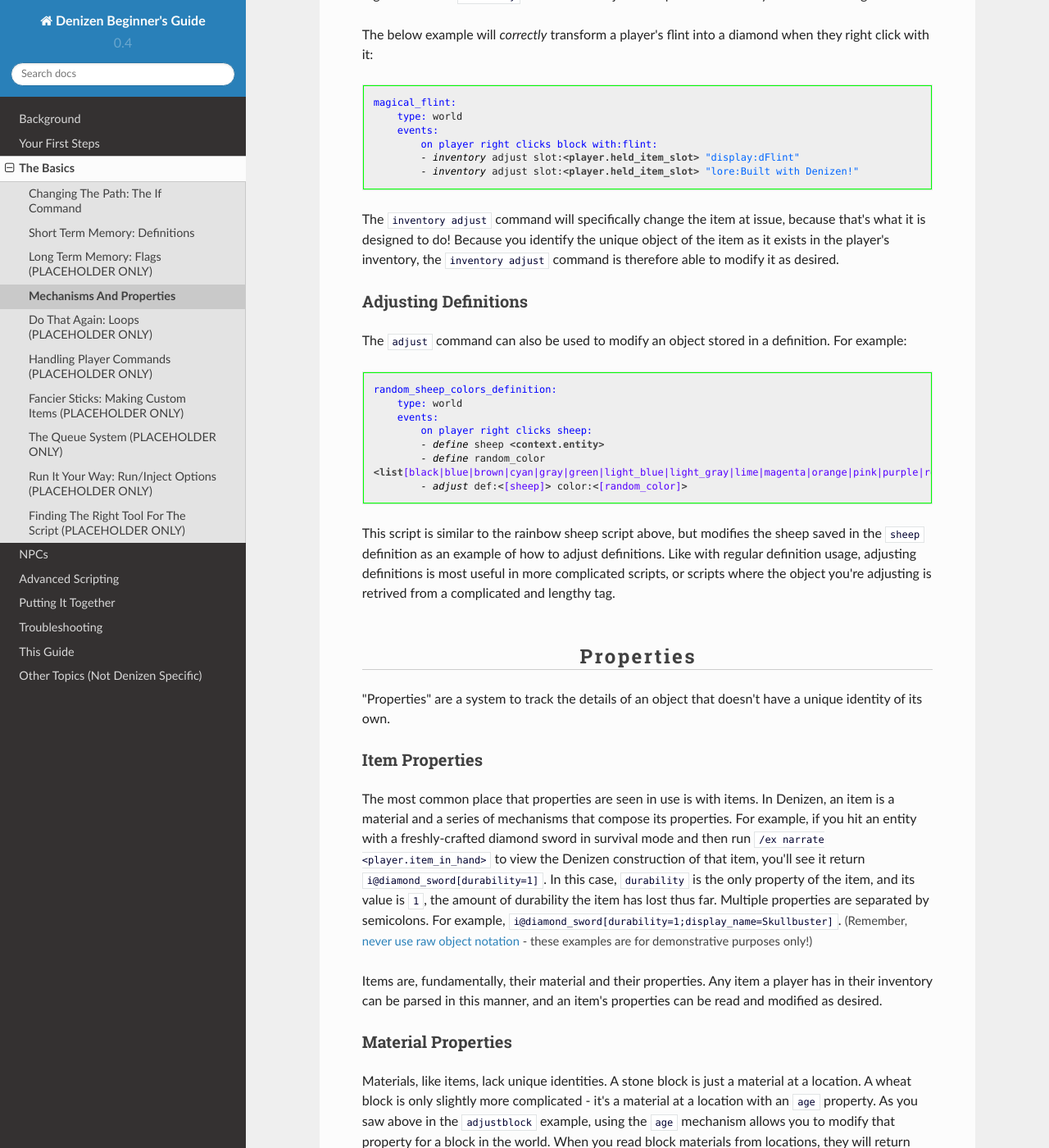
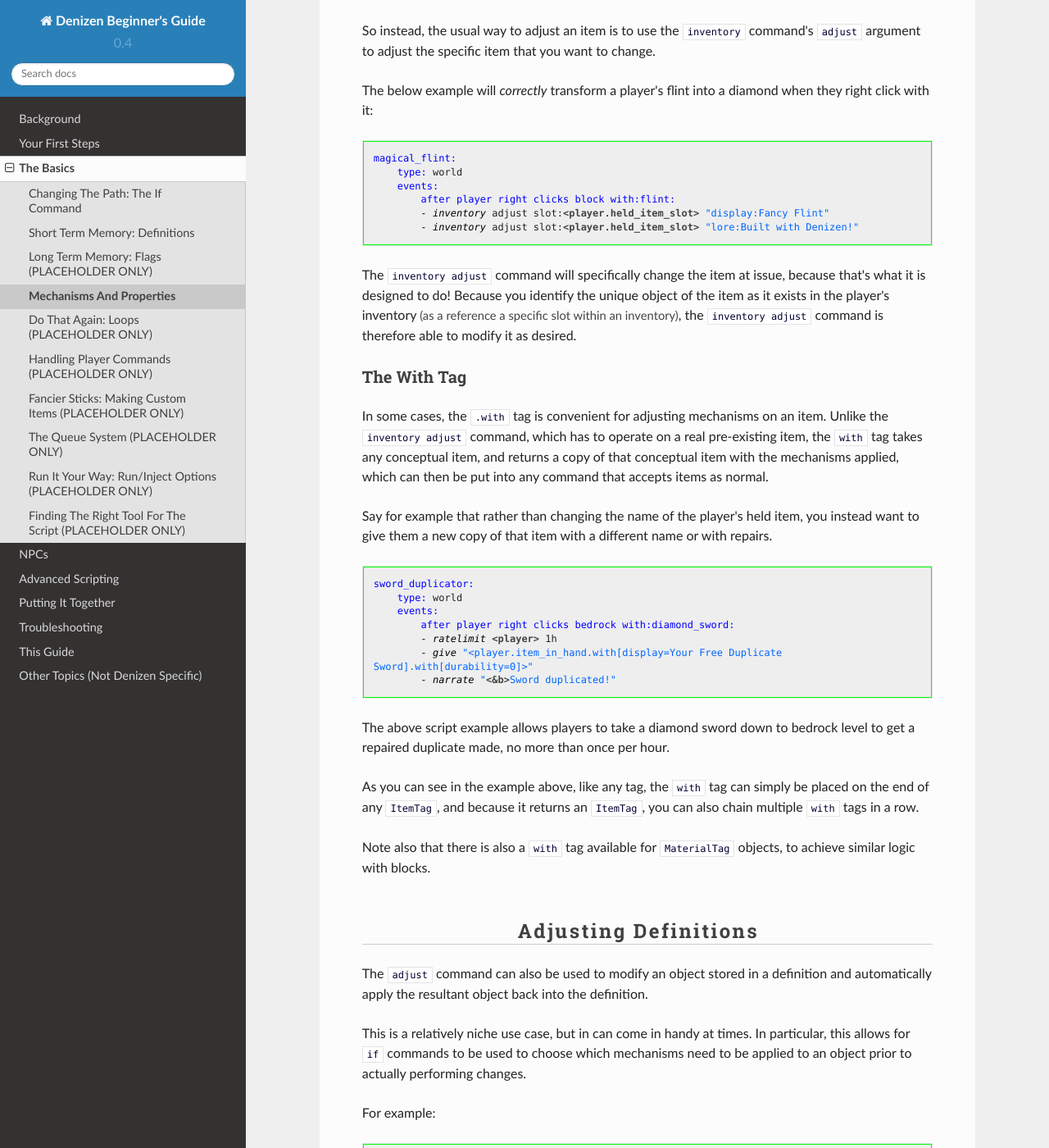
Before and after one commit to DenizenScript/Denizen-Beginners-Guide, a Sphinx documentation site: the page built from source/guides/basics/mechanisms.md, in a window 1280 px wide and 1400 px high, scrolled down 2516 px. Shown: the whole window at 82% size. Built offline with Sphinx 7.4.7 and the Read the Docs theme 2.0.0, drawn with Linux system fonts in a browser that asks for light colours; some of the changed text lies outside the part shown.

Commit message:
mechanisms cleanup part 1

````diff
--- a/source/guides/basics/mechanisms.md
+++ b/source/guides/basics/mechanisms.md
@@ -8,21 +8,20 @@ Mechanisms And Properties
 
 ### What's a Mechanism?
 
-If you've made it this far, you've learned about [definitions](/guides/basics/definitions) and [flags](/guides/basics/flags), the two most common ways to read and write stored data for use in your scripts. **Mechanisms** are a way to set a value on an object. They're kind of like mini-commands that work within the properties system. Here are a few examples of their use in script containers:
+**Mechanisms** are a way to directly change a single value on an object. They're kind of like mini-commands, designed to work as part of the property system.
+
+Here are a few examples of simple mechanisms, used in script containers:
 
 ```dscript_green
-monkey_wrench:
+ultra_sword:
     type: item
-    display name: Monkey Wrench
-    material: iron_hoe
-    lore:
-    - A monkey wrench.
-    - Not actually usable on monkeys.
+    display name: Ultra Sword
+    material: diamond_sword
     mechanisms:
         unbreakable: true
 ```
 
-This item script, using the `mechanisms` key and the `unbreakable` mechanism with a value of `true`, makes the item unbreakable.
+This script, using the `mechanisms` key of `item` script containers, has the mechanism named `unbreakable` set to the value `true`, which makes the item never take durability damage.
 
 ```dscript_green
 undead_golden_swordsman:
@@ -33,7 +32,7 @@ undead_golden_swordsman:
     health_data: 80/80
 ```
 
-This entity script creates a zombie and uses the `item_in_hand` and `item_in_offhand` mechanisms to put golden swords in both hands. It also spawns with 80 health, and has 80 health at maximum, using the `health_data` mechanism.
+This `entity` script creates a zombie and uses the `item_in_hand` and `item_in_offhand` mechanisms to put golden swords in both hands. It also spawns with 80 health, and has 80 health at maximum, using the `health_data` mechanism.
 
 ### The Adjust Command
 
@@ -45,45 +44,47 @@ For example, if we want to write a script that changes the color of a sheep when
 random_sheep_colors:
     type: world
     events:
-        on player right clicks sheep:
-        - define random_color <list[black|blue|brown|cyan|gray|green|light_blue|light_gray|lime|magenta|orange|pink|purple|red|white|yellow].random>
-        - adjust <context.entity> color:<[random_color]>
+        after player right clicks sheep with:stick:
+        - adjust <context.entity> color:<context.entity.allowed_colors.random>
 ```
 
-This script will pick a random color from the list and change the color of the sheep to the randomized color.
+Using this script, when a player right-clicks any sheep mob with a stick in hand, the sheep mob will change to a random color.
 
-#### The AdjustBlock command
+The `adjust` command can be used to adjust mechanisms on most object types <span class="parens">(players, entities, the server, ...)</span> but some situations call for different ways of applying mechanisms.
+
+### The AdjustBlock command
 
 The `adjustblock` command is a variant of the normal `adjust` command. It's built specifically to adjust `material` mechanisms on blocks <span class="parens">([a list of which can be found here](https://one.denizenscript.com/denizen/mecs/materialtag))</span>.
 
-While the applicability of `adjustblock` is more niche, it can still be quite useful. For a quick usage example, you can use this script to force the plant block you are looking at to immediately change to its maximum age <span class="parens">(i.e. to cause newly-planted wheat to fully grow)</span>:
+While the applicability of `adjustblock` is more niche, it can still be quite useful. For a quick usage example, you can use this script to force a plant block to immediately change to its maximum age <span class="parens">(eg. to cause newly-planted wheat to fully grow)</span>:
 
 ```dscript_green
-grow_plant:
-    type: task
-    script:
-    - if <player.cursor_on.material.is_ageable>:
-        - adjustblock <player.cursor_on> age:<player.cursor_on.material.maximum_age>
+plant_grower:
+    type: world
+    events:
+        after player right clicks block with:stick:
+        - if <player.cursor_on.material.is_ageable>:
+            - adjustblock <player.cursor_on> age:<player.cursor_on.material.maximum_age>
 ```
 
-As before, you can use this script by typing `/ex run grow_plant` in-game.
-
-#### How To Adjust Items
+### How To Adjust Items
 
 You can also adjust the properties of items in inventories. Doing so uses the `inventory` command with the `adjust` argument.
 
-You might think that the correct way to modify an item held by a player is by adjusting the item itself:
+You might assume that the way to modify an item held by a player is by adjusting the item itself:
 
 ```dscript_red
 magical_flint_bad:
     type: world
     events:
-        on player right clicks block with:flint:
-        - adjust <player.item_in_hand> "display:dFlint"
+        after player right clicks block with:flint:
+        - adjust <player.item_in_hand> "display:Fancy Flint"
         - adjust <player.item_in_Hand> "lore:Built with Denizen!"
 ```
 
-However, this will only adjust the *generic concept* of the item in the player's hand. The tag `<player.item_in_hand>` will just return flint - any flint, not the specific instance of the flint being used by the player that exists in their inventory. If you're not adjusting a specific item that exists in the world somehow, nothing is going to change in the world! Instead, you need to use the `adjust` argument of the `inventory` command to adjust the specific item that you want to change.
+However, the tag `<player.item_in_hand>` will just return "flint", with no indication of *which* flint item. In effect, the above script is attempting to modify the abstract concept of flint items, rather than the specific flint in the player's hand. If you're not adjusting a specific item that exists in the world somehow, nothing is going to change in the world!
+
+So instead, the usual way to adjust an item is to use the `inventory` command's `adjust` argument to adjust the specific item that you want to change.
 
 The below example will *correctly* transform a player's flint into a diamond when they right click with it:
 
@@ -91,38 +92,75 @@ The below example will *correctly* transform a player's flint into a diamond whe
 magical_flint:
     type: world
     events:
-        on player right clicks block with:flint:
-        - inventory adjust slot:<player.held_item_slot> "display:dFlint"
+        after player right clicks block with:flint:
+        - inventory adjust slot:<player.held_item_slot> "display:Fancy Flint"
         - inventory adjust slot:<player.held_item_slot> "lore:Built with Denizen!"
 ```
 
-The `inventory adjust` command will specifically change the item at issue, because that's what it is designed to do! Because you identify the unique object of the item as it exists in the player's inventory, the `inventory adjust` command is therefore able to modify it as desired.
+The `inventory adjust` command will specifically change the item at issue, because that's what it is designed to do! Because you identify the unique object of the item as it exists in the player's inventory <span class="parens">(as a reference a specific slot within an inventory)</span>, the `inventory adjust` command is therefore able to modify it as desired.
 
-#### Adjusting Definitions
+#### The With Tag
 
-The `adjust` command can also be used to modify an object stored in a definition. For example:
+In some cases, the `.with` tag is convenient for adjusting mechanisms on an item. Unlike the `inventory adjust` command, which has to operate on a real pre-existing item, the `with` tag takes any conceptual item, and returns a copy of that conceptual item with the mechanisms applied, which can then be put into any command that accepts items as normal.
+
+Say for example that rather than changing the name of the player's held item, you instead want to give them a new copy of that item with a different name or with repairs.
 
 ```dscript_green
-random_sheep_colors_definition:
+sword_duplicator:
     type: world
     events:
-        on player right clicks sheep:
-        - define sheep <context.entity>
-        - define random_color <list[black|blue|brown|cyan|gray|green|light_blue|light_gray|lime|magenta|orange|pink|purple|red|white|yellow].random>
-        - adjust def:<[sheep]> color:<[random_color]>
+        after player right clicks bedrock with:diamond_sword:
+        - ratelimit <player> 1h
+        - give "<player.item_in_hand.with[display=Your Free Duplicate Sword].with[durability=0]>"
+        - narrate "<&b>Sword duplicated!"
 ```
 
-This script is similar to the rainbow sheep script above, but modifies the sheep saved in the `sheep` definition as an example of how to adjust definitions. Like with regular definition usage, adjusting definitions is most useful in more complicated scripts, or scripts where the object you're adjusting is retrived from a complicated and lengthy tag.
+The above script example allows players to take a diamond sword down to bedrock level to get a repaired duplicate made, no more than once per hour.
+
+As you can see in the example above, like any tag, the `with` tag can simply be placed on the end of any `ItemTag`, and because it returns an `ItemTag`, you can also chain multiple `with` tags in a row.
+
+Note also that there is also a `with` tag available for `MaterialTag` objects, to achieve similar logic with blocks.
+
+### Adjusting Definitions
+
+The `adjust` command can also be used to modify an object stored in a definition and automatically apply the resultant object back into the definition.
+
+This is a relatively niche use case, but in can come in handy at times. In particular, this allows for `if` commands to be used to choose which mechanisms need to be applied to an object prior to actually performing changes.
+
+For example:
+
+```dscript_green
+sword_duplicator:
+    type: world
+    events:
+        after player right clicks bedrock with:diamond_sword:
+        - ratelimit <player> 1h
+        - define sword <player.item_in_hand>
+        - adjust def:sword "display:Your Free Duplicate Sword"
+        - if <player.location.material.name> == lava:
+            - adjust def:sword "lore:<&c>Forged in lava."
+            - adjust def:sword durability:0
+        - give <[sword]>
+        - narrate "<&b>Sword duplicated!"
+```
+
+This script is similar to the sword duplicator in the `with` tag example, but now only repairs the duplicate sword if the player is daring enough to jump into lava before clicking bedrock. <span class="parens">(You can comment out the `ratelimit` by putting a `#` symbol before the `-`, to be able to test the script without having to wait.)</span>
+
+This way of adjusting items also has the advantage of being slightly cleaner when changing many mechanisms at once, thanks to the more linear format.
 
 ### Properties
 
 "Properties" are a system to track the details of an object that doesn't have a unique identity of its own.
 
+Generally, every properties consist of one tag and one mechanism. The tag reads the current value, and the mechanism applies a new value. In many cases, they will also be associated with additional helpful tags and/or mechanisms to make things easier when trying to interact with a property through a script. Note that while every property has a tag and mechanism, not every tag or mechanism is related to a property.
+
+Properties are most noticeable from their usage in Denizen internal object descriptions. Object descriptions are the full reusable description of any object, generally marked with object notation <span class="parens">(like `i@`)</span> in front of it. This is primarily for internal data tracking, and you will most often only see it in your debug console.
+
 #### Item Properties
 
-The most common place that properties are seen in use is with items. In Denizen, an item is a material and a series of mechanisms that compose its properties. For example, if you hit an entity with a freshly-crafted diamond sword in survival mode and then run `/ex narrate <player.item_in_hand>` to view the Denizen construction of that item, you'll see it return `i@diamond_sword[durability=1]`. In this case, `durability` is the only property of the item, and its value is `1`, the amount of durability the item has lost thus far. Multiple properties are separated by semicolons. For example, `i@diamond_sword[durability=1;display_name=Skullbuster]`. <span class="parens">(Remember, [never use raw object notation](/guides/troubleshooting/common-mistakes#don-t-type-raw-object-notation) - these examples are for demonstrative purposes only!)</span>
+The most common place that properties are seen in use is with items. In Denizen, an item is a material and a series of properties. For example, if you hit an entity with a freshly-crafted diamond sword in survival mode and then run `/ex narrate <player.item_in_hand>` to view the Denizen internal description of that item, you'll see it return `i@diamond_sword[durability=1]`. In this case, `durability` is the only property of the item, and its value is `1`, the amount of durability the item has lost thus far. Multiple properties are separated by semicolons. For example, `i@diamond_sword[durability=1;display_name=Skullbuster]`. <span class="parens">(Remember, [don't type raw object notation](/guides/troubleshooting/common-mistakes#don-t-type-raw-object-notation) into a script - these are examples of internal data formats, not anything that can be put in a script directly)</span>
 
-Items are, fundamentally, their material and their properties. Any item a player has in their inventory can be parsed in this manner, and an item's properties can be read and modified as desired.
+Items are, fundamentally, their material and their properties. Any item a player has in their inventory can be parsed in this manner, and any item's properties can be read or modified as desired.
 
 #### Material Properties
 
@@ -135,17 +173,23 @@ Materials with properties, when parsed by a tag like `<player.cursor_on.material
 Entities have properties too! Entity properties can be read and modified just like material properties, and you can see a list of all of an entity's properties with the `<EntityTag.describe>` tag. For example, here's a sample output of `/ex narrate <player.target.describe>` when targeting a sheep modified by our color script:
 
 ```
-e@sheep[age=0;has_ai=true;attributes=li@el@GENERIC_MAX_HEALTH/8.0|el@GENERIC_FOLLOW_RANGE/16.0/Random spawn bonus/0.023546975882180802/ADD_SCALAR/any|el@GENERIC_KNOCKBACK_RESISTANCE/0.0|el@GENERIC_MOVEMENT_SPEED/0.23000000417232513|el@GENERIC_ATTACK_KNOCKBACK/0.0|el@GENERIC_ARMOR/0.0|el@GENERIC_ARMOR_TOUGHNESS/0.0|;is_aware=true;color=orange;equipment=li@i@air|i@air|i@air|i@air|;health_data=8.0/8.0;speed=0.23000000417232513]
+e@sheep[age=0;has_ai=true;is_aware=true;color=orange;equipment=li@i@air|i@air|i@air|i@air|;health_data=8/8;speed=0.23]
 ```
 
-As you can see above, all of the data about the sheep is captured by Denizen and output in the format of an EntityTag with various properites. Each property is separated by a semicolon, and the data stored in each property varies based on the nature of the property.
+As you can see above, all of the data about the sheep is captured by Denizen and output in the format of an EntityTag with various properties. Each property is separated by a semicolon, and the data stored in each property varies based on the nature of the property.
 
-These properties can be adjusted using the `adjust` command or read by using their corresponding tags. For example, `<EntityTag.color>` is the tag associated with the `color` EntityTag mechanism. `/ex narrate "The <player.target.entity_type.to_lowercase> you're looking at is colored <player.target.color>"` will narrate, for example, `The sheep you're looking at is colored orange` based on the data above.
+These properties can be adjusted using the `adjust` command or read by using their corresponding tags. As the property is named `color`, we can assume that there is both a mechanism and a tag named `color` for EntityTag objects. `/ex narrate "The <player.target.entity_type> you're looking at is colored <player.target.color>"` will narrate, for example, `The SHEEP you're looking at is colored orange` based on the data above.
 
 ### Related Technical Docs
 
-If you want to read a lot more about mechanisms, here are a few technical guides you might consider...
+If you want to read a lot more about mechanisms and properties, here are a few technical guides you might consider...
 
-Note: Most users, especially those learning from the Denizen for the first time, should just continue on to the next guide page. These references might be of interest to later come back to after you've learned Denizen as far as this guide teaches.
+Note: most users, especially those learning from the Denizen for the first time, should just continue on to the next guides page. These references might be of interest to later come back to after you've learned Denizen as far as this guide teaches.
 
+- [Adjust command meta docs](https://one.denizenscript.com/denizen/cmds/adjust)
+- [AdjustBlock command meta docs](https://one.denizenscript.com/denizen/cmds/adjustblock)
+- [Inventory command meta docs](https://one.denizenscript.com/denizen/cmds/inventory)
+- [ItemTag.with meta docs](https://one.denizenscript.com/denizen/tags/itemtag.with)
+- [MaterialTag.with meta docs](https://one.denizenscript.com/denizen/tags/materialtag.with)
+- [EntityTag.describe meta docs](https://one.denizenscript.com/denizen/tags/entitytag.describe)
 - [List of all mechanisms](https://one.denizenscript.com/denizen/mecs/)
````
